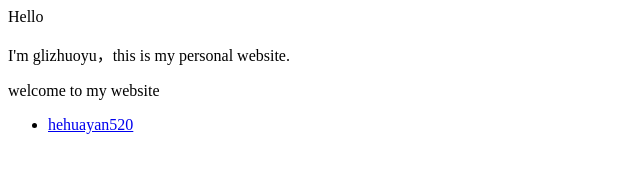
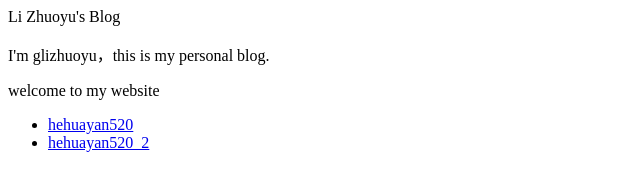
Before and after one commit to glizhuoyu/glizhuoyu.github.io, a plain HTML site: page index.html in a window 1280 px wide. Shown: the whole page, without its empty margins (0-640 px from the left). Drawn offline with Linux system fonts and the light colour scheme.

Commit message:
Update index.html

```diff
--- a/index.html
+++ b/index.html
@@ -1,7 +1,8 @@
-<p>Hello </p>
-<p>I'm glizhuoyu，this is my personal website. </p>
+<p>Li Zhuoyu's Blog </p>
+<p>I'm glizhuoyu，this is my personal blog. </p>
 <p>welcome to my website</p>
 
 <ul>
   <li> <a href="hehuayan520/hehuayan_pic.html">hehuayan520</a> </li>
+  <li> <a href="hehuayan520/hehuayan_chunse.html">hehuayan520_2</a> </li>
 </ul>
```
